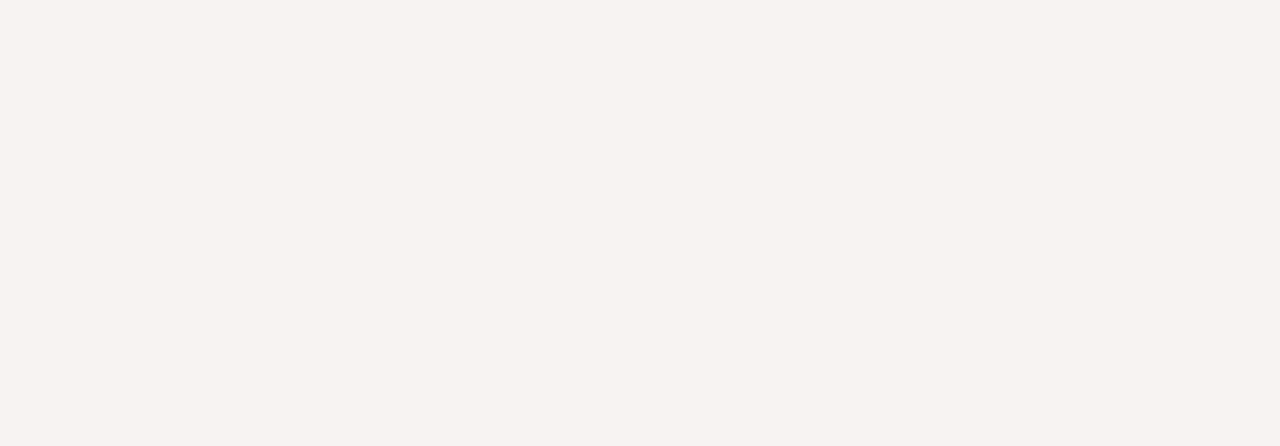
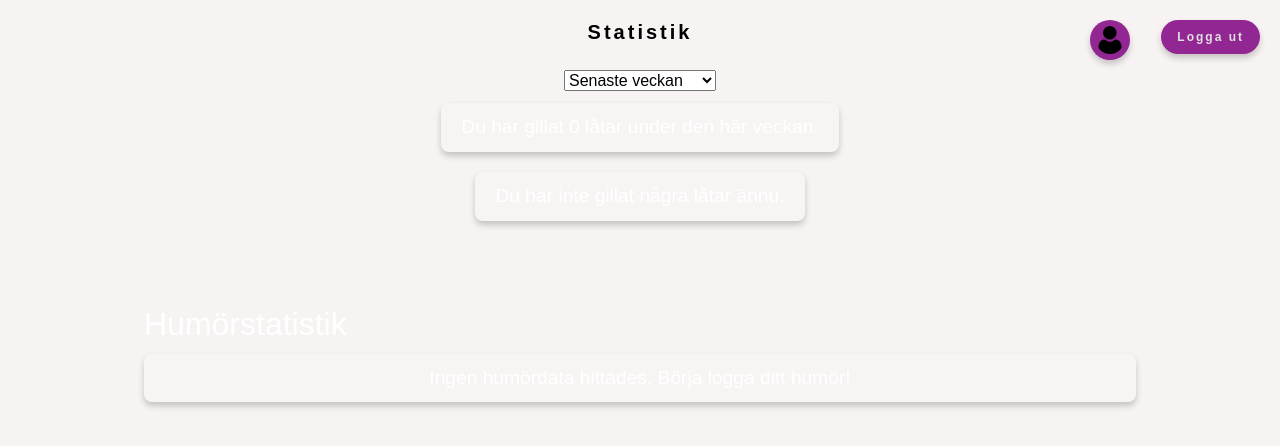
Before and after one commit to sofiapasco/my-daily-music, a React (Vite) app: page /statistics in a window 1280 px wide. Before the commit this address had no page. Shown: the top 446 px of the page. Built offline with nearby package versions, Linux system fonts and the light colour scheme.

Commit message:
fixed statistics for most liked artist and liked song every week and month

```diff
--- a/package.json
+++ b/package.json
@@ -11,7 +11,9 @@
   },
   "dependencies": {
     "bootstrap": "^5.3.3",
+    "chart.js": "^4.4.7",
     "react": "^18.3.1",
+    "react-chartjs-2": "^5.2.0",
     "react-dom": "^18.3.1",
     "react-router-dom": "^7.0.1",
     "react-toastify": "^10.0.6",
--- a/src/App.tsx
+++ b/src/App.tsx
@@ -9,6 +9,7 @@ import MoodSelection from "./pages/MoodSelection";
 import SavedSongs from './pages/SavedSongs';
 import ErrorPage from './pages/ErrorPage';
 import UserProfilePage from "./pages/UserProfilePage"
+import StatisticsPage from './pages/StatisticsPage';
 
 
 import "../src/assets/App.scss";
@@ -24,6 +25,7 @@ function App() {
             <Route path="/daily-song" element={<DailySong />} />
             <Route path="/mood-selection" element={<MoodSelection />} />
             <Route path="/saved-songs" element={<SavedSongs />} />
+            <Route path="/statistics" element={<StatisticsPage />} />
             <Route path="/profile" element={<UserProfilePage />} />
             <Route path="/error" element={<ErrorPage />} />
           </Routes>
--- a/src/assets/App.scss
+++ b/src/assets/App.scss
@@ -16,6 +16,10 @@
     margin-bottom: 20px;
     padding-bottom: 5px;
     font-weight: bold;
+  }
+
+  .song-name{
+    max-width: 400px;
   }
 
   .song-info {
@@ -553,7 +557,7 @@ body.light {
   }
 
   .menu-button{
-    color: #fff;
+    color: #000;
   }
 
 }
@@ -689,3 +693,45 @@ body.light {
 .menu-dropdown button:hover {
   background: #f5f5f5;
 }
+
+.statistics-container {
+  display: flex;
+  flex-direction: column;
+  align-items: center;
+  justify-content: center;
+  min-height: 100vh;
+  color: #ffffff;
+  font-family: 'Arial', sans-serif;
+  padding: 20px;
+
+  h1 {
+    margin-bottom: 20px;
+    font-size: 20px;
+    letter-spacing: 3px;
+    padding-bottom: 5px;
+    font-weight: bold;
+  }
+
+  p {
+    font-size: 1.2rem;
+    margin: 10px 0;
+    text-align: center;
+    background: rgba(255, 255, 255, 0.1);
+    padding: 10px 20px;
+    border-radius: 8px;
+    box-shadow: 0 4px 6px rgba(0, 0, 0, 0.2);
+  }
+}
+
+p {
+  animation: fadeIn 1s ease-in-out;
+}
+
+@keyframes fadeIn {
+  from {
+    opacity: 0;
+  }
+  to {
+    opacity: 1;
+  }
+}
--- /dev/null
+++ b/src/components/MoodStatistics.tsx
@@ -0,0 +1,109 @@
+import React, { useEffect, useState } from "react";
+import { Line } from "react-chartjs-2";
+import {
+  Chart as ChartJS,
+  CategoryScale,
+  LinearScale,
+  PointElement,
+  LineElement,
+  Title,
+  Tooltip,
+  Legend,
+  ChartOptions,
+} from "chart.js";
+
+ChartJS.register(CategoryScale, LinearScale, PointElement, LineElement, Title, Tooltip, Legend);
+
+const MoodStatistics: React.FC = () => {
+  const [moodData, setMoodData] = useState<{ date: string; mood: string }[]>([]);
+
+  useEffect(() => {
+    try {
+      const moodHistory = JSON.parse(localStorage.getItem("moodData") || "[]");
+      console.log("Hämtad data från localStorage:", moodHistory); // Kontrollera om data hämtas korrekt
+      if (Array.isArray(moodHistory)) {
+        setMoodData(moodHistory);
+      } else {
+        console.warn("Felaktig data i localStorage, återställning av humördata.");
+        localStorage.setItem("moodData", "[]");
+      }
+    } catch (e) {
+      console.error("Fel vid hämtning av humördata:", e);
+      localStorage.setItem("moodData", "[]");
+    }
+  }, []);
+
+  const dates = moodData.map((entry) => entry.date);
+  const moods = moodData.map((entry) => {
+    switch (entry.mood) {
+      case "😊": return 5;
+      case "🥰": return 4;
+      case "😌": return 3;
+      case "💪": return 2;
+      case "😴": return 1;
+      case "😢": return 0;
+      default: return -1;
+    }
+  });
+
+  const data = {
+    labels: dates,
+    datasets: [
+      {
+        label: "Humör över tid",
+        data: moods,
+        borderColor: "rgba(128, 0, 128, 1)",
+        backgroundColor: "rgba(128, 0, 128, 0.2)",
+        pointRadius: 6,
+        pointBackgroundColor: "rgba(75, 0, 130, 1)",
+        pointBorderColor: "rgba(255, 255, 255, 1)",
+        pointBorderWidth: 2,
+        tension: 0.4,
+      },
+    ],
+  };
+
+  const options: ChartOptions<'line'> = {
+    responsive: true,
+    plugins: {
+      legend: { position: "top" },
+      title: { display: true, text: "Humörstatistik" },
+    },
+    scales: {
+      y: {
+        ticks: {
+          stepSize: 1,
+          callback: function (tickValue) {
+            if (typeof tickValue === "number") {
+              switch (tickValue) {
+                case 5: return "Mycket Glad 😊";
+                case 4: return "Kärleksfull 🥰";
+                case 3: return "Lugn 😌";
+                case 2: return "Stark 💪";
+                case 1: return "Trött 😴";
+                case 0: return "Ledsen 😢";
+                default: return "Okänt";
+              }
+            }
+            return tickValue;
+          },
+        },
+        min: 0,
+        max: 5,
+      },
+    },
+  };
+
+  return (
+    <div style={{ width: "80%", height: "400px", margin: "auto" }}>
+      <h2>Humörstatistik</h2>
+      {moodData.length > 0 ? (
+        <Line data={data} options={options} />
+      ) : (
+        <p>Ingen humördata hittades. Börja logga ditt humör!</p>
+      )}
+    </div>
+  );
+};
+
+export default MoodStatistics;
--- /dev/null
+++ b/src/components/TopArtist.tsx
@@ -0,0 +1,48 @@
+import React, { useEffect, useState } from "react";
+import { Track } from "../types/Song";
+
+const TopArtists: React.FC = () => {
+  const [likedSongs, setLikedSongs] = useState<Track[]>([]);
+  const [topArtist, setTopArtist] = useState<{ name: string; count: number } | null>(null);
+
+  useEffect(() => {
+    // Hämta gillade låtar från localStorage
+    const storedLikedSongs = JSON.parse(localStorage.getItem("likedSongs") || "[]");
+    setLikedSongs(storedLikedSongs);
+  }, []);
+
+  useEffect(() => {
+    if (likedSongs.length > 0) {
+      // Räkna förekomsten av varje artist
+      const artistCount: Record<string, number> = {};
+
+      likedSongs.forEach((song) => {
+        song.artists.forEach((artist) => {
+          artistCount[artist.name] = (artistCount[artist.name] || 0) + 1;
+        });
+      });
+
+      // Hitta artisten med flest förekomster
+      const top = Object.entries(artistCount).reduce(
+        (acc, [artist, count]) => (count > acc.count ? { name: artist, count } : acc),
+        { name: "", count: 0 }
+      );
+
+      setTopArtist(top);
+    }
+  }, [likedSongs]);
+
+  return (
+    <div className="top-artists-container">
+      {topArtist ? (
+        <p>
+          Din favoritartist är <strong>{topArtist.name}</strong> med {topArtist.count} låtar!
+        </p>
+      ) : (
+        <p>Du har inte gillat några låtar ännu.</p>
+      )}
+    </div>
+  );
+};
+
+export default TopArtists;
--- a/src/context/ThemeContext.tsx
+++ b/src/context/ThemeContext.tsx
@@ -29,9 +29,6 @@ export const ThemeProvider: React.FC<{ children: React.ReactNode }> = ({ childre
       // Uppdatera ikonens källor baserat på tema
       if (facebookIcon) {
         facebookIcon.src = theme === "dark" ? "/FB.png" : "/facebook.png";
-        console.log("Facebook-ikon uppdaterad till:", facebookIcon.src);
-      } else {
-        console.warn("Facebook-ikon saknas (id='fbicon').");
       }
 
       if (copyIcon) {
--- a/src/pages/MoodSelection.tsx
+++ b/src/pages/MoodSelection.tsx
@@ -29,7 +29,7 @@ const MoodSelection: React.FC = () => {
 
     console.log("Användaren hoppade över humörval.");
     localStorage.setItem("selectedMood", "neutral");
-    localStorage.setItem("moodDate", dateKey); // Spara dagens datum
+    localStorage.setItem("moodDate", dateKey);
 
     navigate("/daily-song");
   };
--- a/src/pages/SavedSongs.tsx
+++ b/src/pages/SavedSongs.tsx
@@ -1,7 +1,7 @@
 import { useEffect, useState } from "react";
 import { Track } from "../types/Song";
 import { useAuth } from "../context/AuthContext";
-import { ToastContainer, toast } from "react-toastify";
+import { toast } from "react-toastify";
 import { useLocation, useNavigate } from "react-router-dom";
 import UserMenu from "../components/UserMenu";
 import "react-toastify/dist/ReactToastify.css";
@@ -223,15 +223,19 @@ const songsToRender = searchQuery
       <div className="gallery-container">
       {songsToRender.map((song, index) => (
      <div className="gallery-item" key={song.id}>
-      <a href={song.external_urls.spotify} target="_blank" rel="noopener noreferrer">
+      <a
+          href={song?.external_urls?.spotify || "#"}
+          target="_blank"
+          rel="noopener noreferrer"
+        >
       <img
-          src={song.album?.images?.[0]?.url || "/path/to/default-image.jpg"}
-          alt={`${song.name} album art`}
+        src={song?.album?.images?.[0]?.url || "/path/to/default-image.jpg"}
+        alt={`${song?.name || "Okänd låt"} album art`}
         className="gallery-image"
       />
       </a>
       <p className="song-name">{song.name}</p>
-      <p className="song-artist">{song.artists[0].name}</p>
+      <p className="song-artist">{song?.artists?.[0]?.name || "Okänd artist"}</p>
 
       {/* Tre prickar för meny */}
       <div className="menu-container">
@@ -330,7 +334,7 @@ const songsToRender = searchQuery
         {openMenuId === `${index}-${song.id}` && (
                 <div className="menu-dropdown">
                   <button onClick={() => handleShareSong(song)}>Dela låt</button>
-                  <button onClick={() => handleAddSongToPlaylist(index,song)}>Flytta spellista</button>
+                  <button onClick={() => setShowSelect(!showSelect)}>Välj album:</button>
                   {showSelect && (
                     <select
                     onChange={(e) => {
--- /dev/null
+++ b/src/pages/StatisticsPage.tsx
@@ -0,0 +1,66 @@
+import React, { useState, useEffect } from "react";
+import { useAuth } from "../context/AuthContext";
+import UserMenu from "../components/UserMenu";
+import MoodStatistics from "../components/MoodStatistics";
+import TopArtists from "../components/TopArtist";
+
+const StatisticsPage: React.FC = () => {
+  const [selectedPeriod, setSelectedPeriod] = useState<"week" | "month">("week");
+  const [likesCount, setLikesCount] = useState(0);
+  const { logout } = useAuth();
+
+  const getLikesThisPeriod = () => {
+    const likes = JSON.parse(localStorage.getItem("likedSongs") || "[]");
+
+    const today = new Date();
+    let startDate = new Date(today);
+
+    if (selectedPeriod === "week") {
+      startDate.setDate(today.getDate() - 7);
+    } else if (selectedPeriod === "month") {
+      startDate.setMonth(today.getMonth() - 1);
+    }
+
+    // Filtrera låtar baserat på datum
+    return likes.filter((like: { date: string }) => {
+      const likeDate = new Date(like.date);
+      return likeDate >= startDate && likeDate <= today;
+    }).length;
+  };
+
+  // Uppdatera antal gillade låtar baserat på vald period
+  useEffect(() => {
+    const count = getLikesThisPeriod();
+    setLikesCount(count);
+  }, [selectedPeriod]);
+
+  const handleLogout = () => {
+    localStorage.removeItem("spotifyAccessToken");
+    logout();
+  };
+
+  return (
+    <div className="statistics-container">
+      <UserMenu />
+      <button className="logout-btn" onClick={handleLogout}>
+        Logga ut
+      </button>
+      <h1>Statistik</h1>
+      <div className="statistics-period">
+        <select
+          id="period-select"
+          value={selectedPeriod}
+          onChange={(e) => setSelectedPeriod(e.target.value as "week" | "month")}
+        >
+          <option value="week">Senaste veckan</option>
+          <option value="month">Senaste månaden</option>
+        </select>
+      </div>
+      <p>Du har gillat {likesCount} låtar under den här {selectedPeriod === "week" ? "veckan" : "månaden"}.</p>
+      <TopArtists />
+      <MoodStatistics />
+    </div>
+  );
+};
+
+export default StatisticsPage;
```
Also changed, not shown: src/pages/DailySong.tsx (+55 -53 lines), 1 other file (tests, documents, lock files or other folders). Lines whose indentation alone changed are shown as unchanged.
